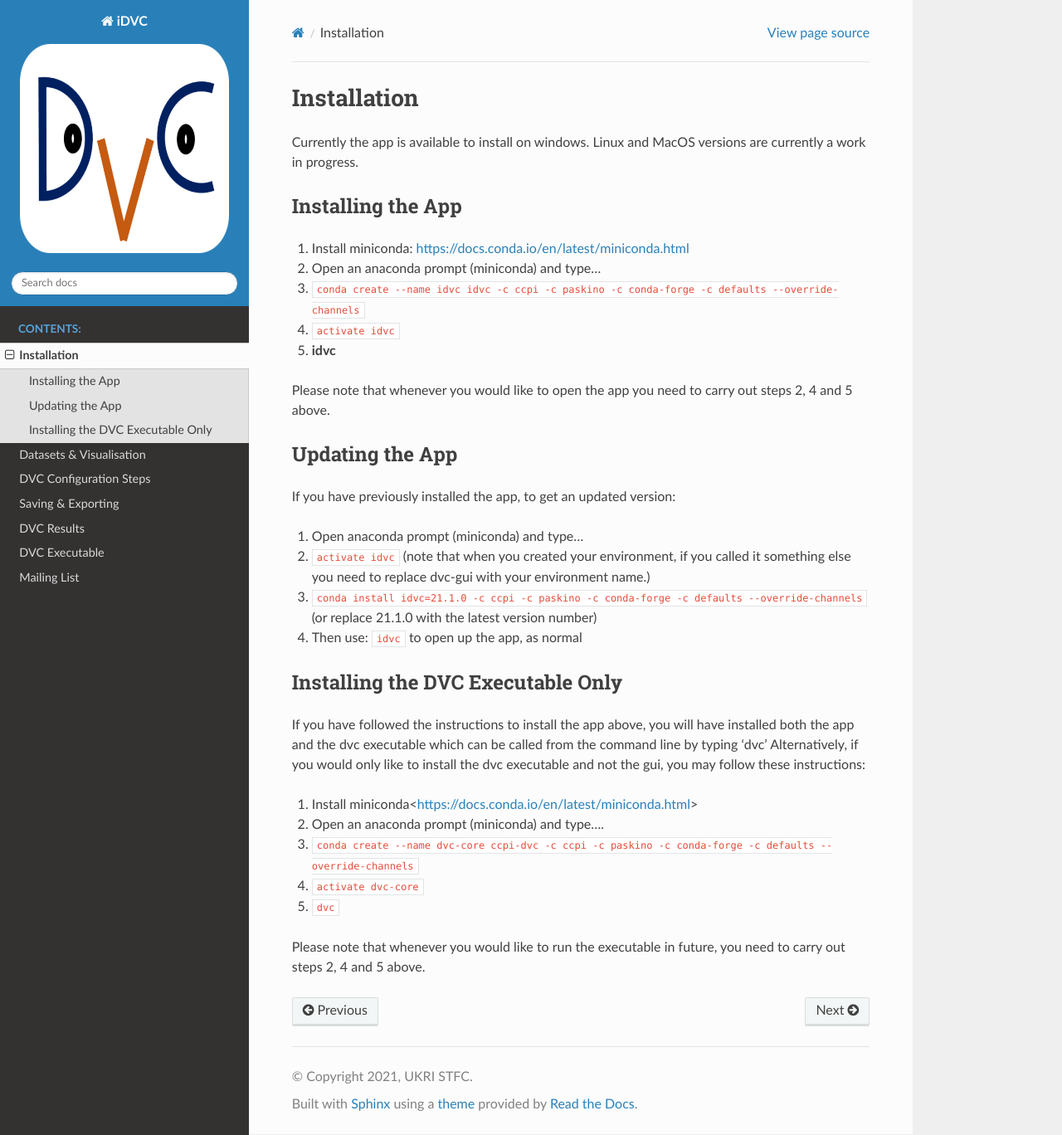
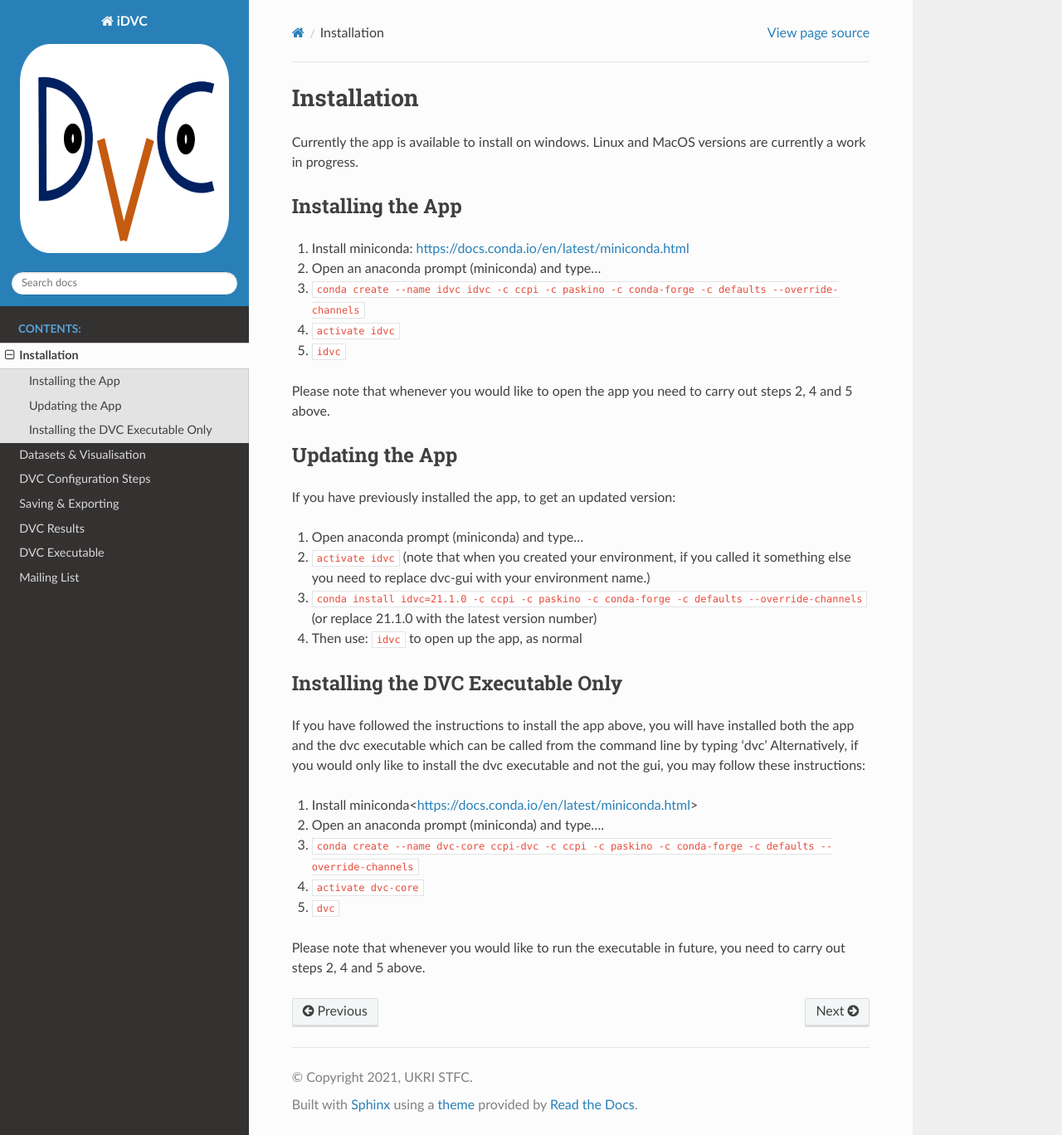
Before and after one commit to TomographicImaging/iDVC, a Sphinx documentation site: the page built from docs/source/installation.rst, in a window 1280 px wide and 1368 px high. Shown: the whole window at 83% size. Built offline with Sphinx 7.4.7 and the Read the Docs theme 2.0.0, drawn with Linux system fonts in a browser that asks for light colours.

Commit message:
Replace bold with code text

```diff
--- a/docs/source/installation.rst
+++ b/docs/source/installation.rst
@@ -9,7 +9,7 @@ Installing the App
 2.	Open an anaconda prompt (miniconda) and type...
 3.	``conda create --name idvc idvc -c ccpi -c paskino -c conda-forge -c defaults --override-channels``
 4.	``activate idvc``
-5.	**idvc**
+5.	``idvc``
 
 Please note that whenever you would like to open the app you need to carry out steps 2, 4 and 5 above.
 
```
